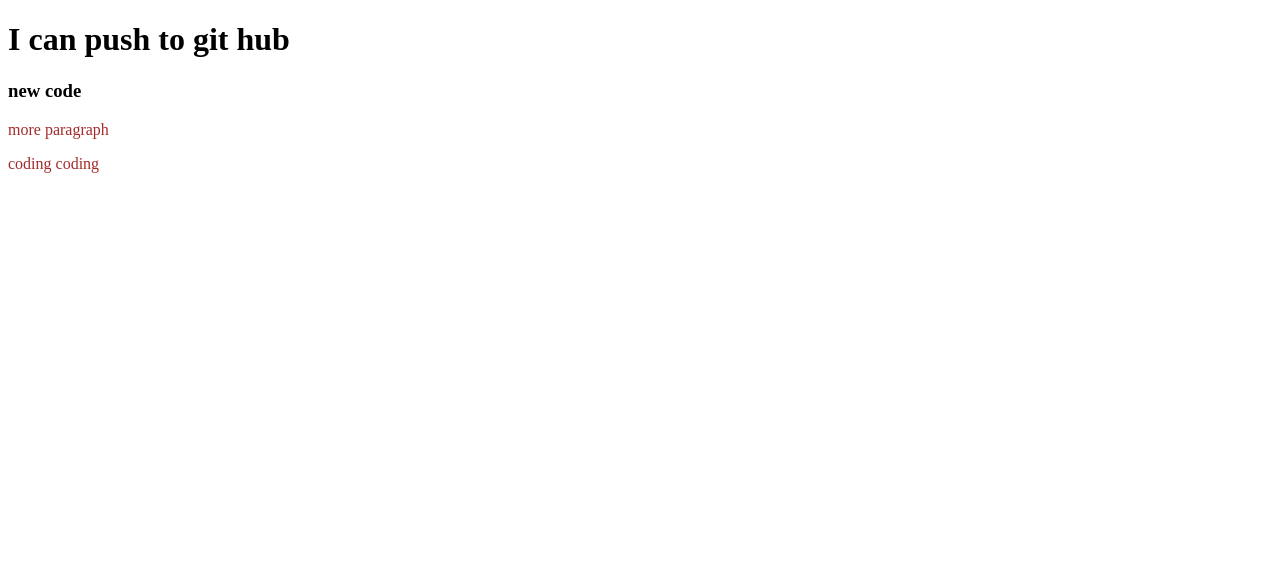
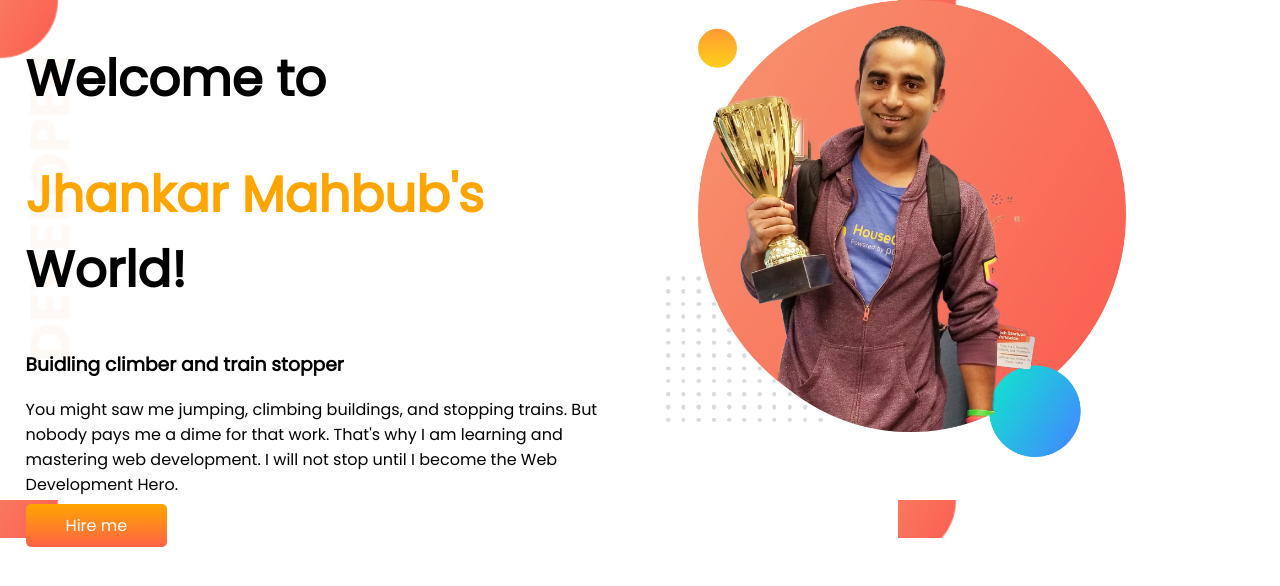
Before and after one commit to Asha-01/first-repo, a plain HTML site: page index.html in a window 1280 px wide. Drawn offline with Linux system fonts and the light colour scheme.

Commit message:
first-page

```diff
--- a/index.html
+++ b/index.html
@@ -4,13 +4,28 @@
     <meta charset="UTF-8">
     <meta http-equiv="X-UA-Compatible" content="IE=edge">
     <meta name="viewport" content="width=device-width, initial-scale=1.0">
-    <title>My first Repo</title>
+    <title>My Portfolio</title>
+    <link rel="preconnect" href="https://fonts.googleapis.com">
+    <link rel="preconnect" href="https://fonts.gstatic.com" crossorigin>
+    <link href="https://fonts.googleapis.com/css2?family=Poppins&display=swap" rel="stylesheet">
     <link rel="stylesheet" href="style.css">
+
 </head>
 <body>
-    <h1>I can push to git hub</h1>
-    <h3>new code</h3>
-    <p>more paragraph</p>
-    <P>coding coding</P>
+    <section class="top-banner">
+        <div class="half-width">
+            <h1>Welcome to</h1>
+            <h1><span class="color">Jhankar Mahbub's</span> World! </h1>
+            <h3>Buidling climber and train stopper</h3>
+            <p>You might saw me jumping, climbing buildings, and stopping trains. But nobody pays me a dime for that work. That's why I am learning and mastering web development. I will not stop until I become the Web Development Hero.</p>
+          <a class="button" href="">Hire me</a>
+
+        </div>
+        <div class="half-width">
+            <img src="showOff/images/jhankar.png" alt="">
+        </div>
+    </section>
+
+
 </body>
 </html>
--- a/style.css
+++ b/style.css
@@ -1,3 +1,34 @@
-p{
-    color: brown;
+body{
+    font-family: 'Poppins', sans-serif;
+    margin: 0;
 }
+h1{
+    font-size: 50px;
+}
+.color{
+    color: orange;
+}
+section{
+    display: flex;
+}
+.half-width{
+    width: 50%;
+    padding-left: 2%;
+}
+.half-width img{
+    width: 75%;
+}
+.button{
+    text-decoration: none;
+    background-image: linear-gradient(orange,tomato);
+    padding: 10px 40px;
+    border-radius: 5px;
+    color:white;
+    font-weight: 400px;
+}
+.top-banner{
+    background-image: url(showOff/images/top-banner.png);]
+   background-repeat: no-repeat;
+
+
+}
```
Also changed, not shown: showOff/images/dream-bg.png (added), showOff/images/exp-bg.png (added), showOff/images/jhankar.png (added), showOff/images/jhankar2.png (added), showOff/images/my-bg.png (added), showOff/images/my-bg2.png (added), showOff/images/top-banner.png (added), 7 other files.
